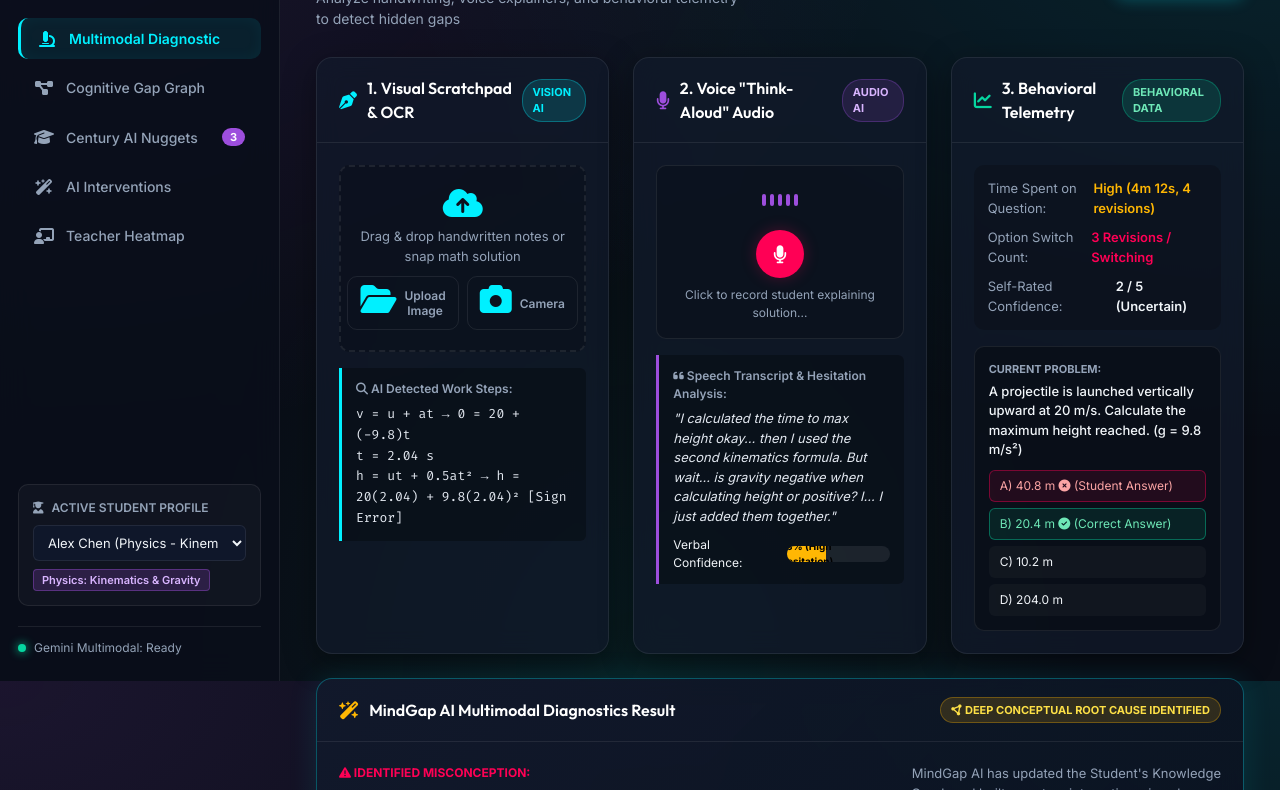
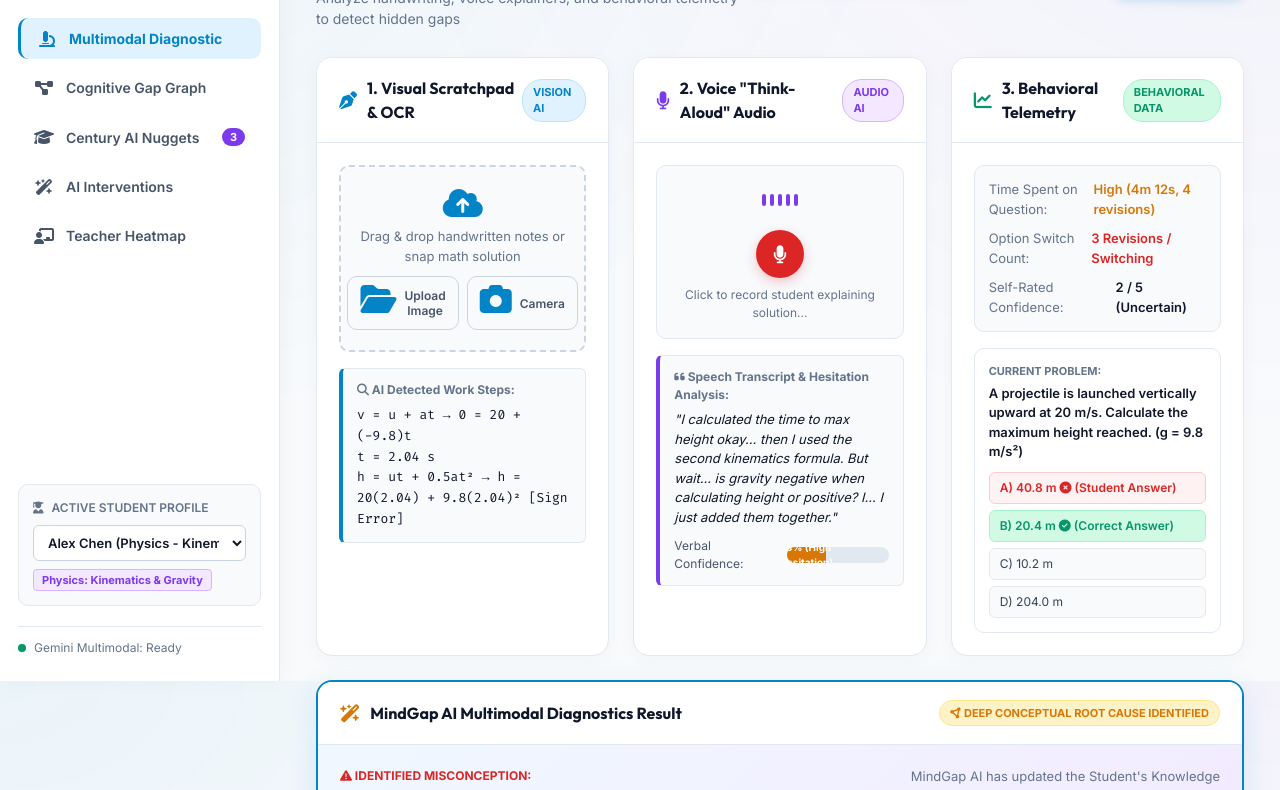
Before and after one commit to nikhilwagh77/MindGapAi, a website: page index.html in a window 1280 px wide. Shown: the part 119-909 px from the top of the page. Drawn offline with nearby package versions, Linux system fonts and the light colour scheme.

Commit message:
Convert MindGap AI dashboard theme to Light Mode matching landing page

```diff
--- a/index.html
+++ b/index.html
@@ -20,7 +20,7 @@
     <!-- Custom CSS -->
     <link rel="stylesheet" href="styles.css">
 </head>
-<body class="dark-theme">
+<body class="light-theme">
     <!-- App Container -->
     <div id="app" class="app-container">
 
--- a/styles.css
+++ b/styles.css
@@ -1,29 +1,29 @@
 /* ----------------------------------------------------
-   MindGap AI - Dark Mode Glassmorphism Design System
+   MindGap AI - Bright Light Theme Design System
    Team CodeSmiths
    ---------------------------------------------------- */
 
 :root {
-    --bg-dark: #090d16;
-    --bg-card: rgba(18, 26, 44, 0.7);
-    --bg-card-hover: rgba(26, 38, 64, 0.85);
-    --border-card: rgba(255, 255, 255, 0.08);
-    --border-highlight: rgba(0, 240, 255, 0.3);
+    --bg-dark: #f8fafc;
+    --bg-card: #ffffff;
+    --bg-card-hover: #f1f5f9;
+    --border-card: #e2e8f0;
+    --border-highlight: #bae6fd;
 
-    --primary: #00f0ff;
-    --primary-glow: rgba(0, 240, 255, 0.25);
-    --accent-purple: #9d4edd;
-    --accent-purple-glow: rgba(157, 78, 221, 0.25);
-    --accent-gold: #ffb703;
-    --accent-gold-glow: rgba(255, 183, 3, 0.25);
-    --accent-emerald: #06d6a0;
-    --accent-emerald-glow: rgba(6, 214, 160, 0.25);
-    --accent-danger: #ff0055;
-    --accent-danger-glow: rgba(255, 0, 85, 0.25);
+    --primary: #0284c7;
+    --primary-glow: rgba(2, 132, 199, 0.15);
+    --accent-purple: #7c3aed;
+    --accent-purple-glow: rgba(124, 58, 237, 0.15);
+    --accent-gold: #d97706;
+    --accent-gold-glow: rgba(217, 119, 6, 0.15);
+    --accent-emerald: #059669;
+    --accent-emerald-glow: rgba(5, 150, 105, 0.15);
+    --accent-danger: #dc2626;
+    --accent-danger-glow: rgba(220, 38, 38, 0.15);
 
-    --text-main: #f1f5f9;
-    --text-muted: #94a3b8;
-    --text-dark: #64748b;
+    --text-main: #0f172a;
+    --text-muted: #64748b;
+    --text-dark: #475569;
 
     --font-heading: 'Outfit', -apple-system, sans-serif;
     --font-body: 'Inter', -apple-system, sans-serif;
@@ -41,14 +41,13 @@
     box-sizing: border-box;
 }
 
-body.dark-theme {
-    background-color: var(--bg-dark);
+body, body.light-theme, body.dark-theme {
+    background-color: #f8fafc;
     background-image:
-        radial-gradient(at 0% 0%, rgba(157, 78, 221, 0.12) 0px, transparent 50%),
-        radial-gradient(at 100% 0%, rgba(0, 240, 255, 0.1) 0px, transparent 50%),
-        radial-gradient(at 50% 100%, rgba(6, 214, 160, 0.08) 0px, transparent 50%);
+        radial-gradient(at 0% 0%, rgba(2, 132, 199, 0.05) 0px, transparent 50%),
+        radial-gradient(at 100% 0%, rgba(124, 58, 237, 0.04) 0px, transparent 50%);
     background-attachment: fixed;
-    color: var(--text-main);
+    color: #0f172a;
     font-family: var(--font-body);
     line-height: 1.5;
     min-height: 100vh;
@@ -64,9 +63,9 @@ body.dark-theme {
 /* Sidebar Styling */
 .sidebar {
     width: var(--sidebar-width);
-    background: rgba(10, 15, 26, 0.85);
-    backdrop-filter: blur(16px);
-    border-right: 1px solid var(--border-card);
+    background: #ffffff;
+    border-right: 1px solid #e2e8f0;
+    box-shadow: 4px 0 20px rgba(0, 0, 0, 0.03);
     padding: 24px 18px;
     display: flex;
     flex-direction: column;
@@ -80,7 +79,7 @@ body.dark-theme {
     align-items: center;
     gap: 12px;
     padding-bottom: 24px;
-    border-bottom: 1px solid var(--border-card);
+    border-bottom: 1px solid #e2e8f0;
     margin-bottom: 24px;
 }
 
@@ -98,7 +97,7 @@ body.dark-theme {
     width: 100%;
     height: 100%;
     object-fit: contain;
-    filter: drop-shadow(0 0 8px rgba(0, 240, 255, 0.4));
+    filter: drop-shadow(0 2px 8px rgba(2, 132, 199, 0.2));
     transition: transform 0.3s ease;
 }
 
@@ -111,7 +110,7 @@ body.dark-theme {
     font-weight: 800;
     font-size: 20px;
     letter-spacing: -0.5px;
-    color: #fff;
+    color: #0f172a;
 }
 
 .badge-ai {
@@ -146,12 +145,12 @@ body.dark-theme {
     background: transparent;
     border: none;
     border-radius: var(--radius-md);
-    color: var(--text-muted);
+    color: #475569;
     font-family: var(--font-body);
     font-size: 14px;
-    font-weight: 500;
+    font-weight: 600;
     cursor: pointer;
-    transition: all 0.25s ease;
+    transition: all 0.2s ease;
     text-align: left;
     position: relative;
 }
@@ -163,16 +162,16 @@ body.dark-theme {
 }
 
 .nav-item:hover {
-    color: #fff;
-    background: rgba(255, 255, 255, 0.05);
+    color: var(--primary);
+    background: #f1f5f9;
 }
 
 .nav-item.active {
     color: var(--primary);
-    background: rgba(0, 240, 255, 0.08);
+    background: #e0f2fe;
     border-left: 3px solid var(--primary);
-    font-weight: 600;
-    box-shadow: inset 0 0 15px rgba(0, 240, 255, 0.05);
+    font-weight: 700;
+    box-shadow: none;
 }
 
 .badge-count {
@@ -187,8 +186,8 @@ body.dark-theme {
 
 /* Profile Selector in Sidebar */
 .student-profile-selector {
-    background: rgba(255, 255, 255, 0.03);
-    border: 1px solid var(--border-card);
+    background: #f8fafc;
+    border: 1px solid #e2e8f0;
     border-radius: var(--radius-md);
     padding: 14px;
     margin-top: 20px;
@@ -208,15 +207,16 @@ body.dark-theme {
 
 .custom-select {
     width: 100%;
-    background: #0f172a;
-    color: var(--text-main);
-    border: 1px solid var(--border-card);
+    background: #ffffff;
+    color: #0f172a;
+    border: 1px solid #cbd5e1;
     border-radius: var(--radius-sm);
     padding: 8px 10px;
     font-family: var(--font-body);
     font-size: 13px;
     outline: none;
     cursor: pointer;
+    font-weight: 600;
 }
 
 .custom-select:focus {
@@ -226,18 +226,18 @@ body.dark-theme {
 .subject-tag {
     margin-top: 8px;
     display: inline-block;
-    background: rgba(157, 78, 221, 0.2);
-    border: 1px solid rgba(157, 78, 221, 0.4);
-    color: #d8b4fe;
+    background: #f3e8ff;
+    border: 1px solid #d8b4fe;
+    color: #7c3aed;
     font-size: 11px;
-    font-weight: 600;
+    font-weight: 700;
     padding: 2px 8px;
     border-radius: 4px;
 }
 
 .sidebar-footer {
     padding-top: 12px;
-    border-top: 1px solid var(--border-card);
+    border-top: 1px solid #e2e8f0;
 }
 
 .api-status {
@@ -257,7 +257,7 @@ body.dark-theme {
 
 .status-dot.online {
     background: var(--accent-emerald);
-    box-shadow: 0 0 10px var(--accent-emerald);
+    box-shadow: 0 0 10px var(--accent-emerald-glow);
 }
 
 /* Main Content Area */
@@ -279,8 +279,8 @@ body.dark-theme {
 .top-header h1 {
     font-family: var(--font-heading);
     font-size: 26px;
-    font-weight: 700;
-    color: #fff;
+    font-weight: 800;
+    color: #0f172a;
 }
 
 .text-muted {
@@ -295,37 +295,41 @@ body.dark-theme {
 }
 
 .telemetry-badge {
-    background: rgba(255, 255, 255, 0.04);
-    border: 1px solid var(--border-card);
+    background: #ffffff;
+    border: 1px solid #e2e8f0;
     padding: 8px 14px;
     border-radius: var(--radius-md);
     font-size: 13px;
     display: flex;
     align-items: center;
     gap: 8px;
+    color: #475569;
+    font-weight: 600;
+    box-shadow: 0 2px 6px rgba(0,0,0,0.02);
 }
 
-/* Cards & Glassmorphism */
+/* Cards & Light Theme Elevation */
 .glass-card {
-    background: var(--bg-card);
-    backdrop-filter: blur(12px);
-    border: 1px solid var(--border-card);
+    background: #ffffff;
+    border: 1px solid #e2e8f0;
     border-radius: var(--radius-lg);
-    box-shadow: 0 8px 32px 0 rgba(0, 0, 0, 0.37);
-    transition: transform 0.2s ease, border-color 0.2s ease;
+    box-shadow: 0 4px 20px rgba(0, 0, 0, 0.03);
+    transition: transform 0.2s ease, box-shadow 0.2s ease;
     overflow: hidden;
 }
 
 .glass-card:hover {
-    border-color: rgba(255, 255, 255, 0.15);
+    border-color: #cbd5e1;
+    box-shadow: 0 8px 24px rgba(0, 0, 0, 0.06);
 }
 
 .card-header {
     padding: 18px 22px;
-    border-bottom: 1px solid var(--border-card);
+    border-bottom: 1px solid #e2e8f0;
     display: flex;
     justify-content: space-between;
     align-items: center;
+    background: #ffffff;
 }
 
 .card-title {
@@ -337,8 +341,8 @@ body.dark-theme {
 .card-title h3 {
     font-family: var(--font-heading);
     font-size: 16px;
-    font-weight: 600;
-    color: #fff;
+    font-weight: 700;
+    color: #0f172a;
 }
 
 .card-title i {
@@ -362,28 +366,28 @@ body.dark-theme {
     font-weight: 700;
     padding: 4px 10px;
     border-radius: 20px;
-    background: rgba(0, 240, 255, 0.15);
+    background: #e0f2fe;
     color: var(--primary);
-    border: 1px solid rgba(0, 240, 255, 0.3);
+    border: 1px solid #bae6fd;
     text-transform: uppercase;
 }
 
 .badge-purple {
-    background: rgba(157, 78, 221, 0.15);
-    color: #d8b4fe;
-    border-color: rgba(157, 78, 221, 0.3);
+    background: #f3e8ff;
+    color: #7c3aed;
+    border-color: #d8b4fe;
 }
 
 .badge-gold {
-    background: rgba(255, 183, 3, 0.15);
-    color: #fde047;
-    border-color: rgba(255, 183, 3, 0.3);
+    background: #fef3c7;
+    color: #d97706;
+    border-color: #fde68a;
 }
 
 .badge-emerald {
-    background: rgba(6, 214, 160, 0.15);
-    color: #6ee7b7;
-    border-color: rgba(6, 214, 160, 0.3);
+    background: #d1fae5;
+    color: #059669;
+    border-color: #a7f3d0;
 }
 
 /* Layout Grids */
@@ -415,46 +419,47 @@ body.dark-theme {
 }
 
 .btn-primary {
-    background: linear-gradient(135deg, var(--primary), #00b4d8);
-    color: #04111d;
-    box-shadow: 0 4px 15px var(--primary-glow);
+    background: linear-gradient(135deg, #0284c7, #0369a1);
+    color: #ffffff;
+    box-shadow: 0 4px 12px rgba(2, 132, 199, 0.25);
 }
 
 .btn-primary:hover {
     transform: translateY(-2px);
-    box-shadow: 0 6px 20px var(--primary-glow);
+    box-shadow: 0 6px 18px rgba(2, 132, 199, 0.35);
 }
 
 .btn-secondary {
-    background: rgba(255, 255, 255, 0.08);
-    color: var(--text-main);
-    border: 1px solid var(--border-card);
+    background: #f1f5f9;
+    color: #0f172a;
+    border: 1px solid #cbd5e1;
 }
 
 .btn-secondary:hover {
-    background: rgba(255, 255, 255, 0.15);
+    background: #e2e8f0;
 }
 
 .btn-accent {
-    background: linear-gradient(135deg, var(--accent-purple), #7209b7);
-    color: #fff;
-    box-shadow: 0 4px 15px var(--accent-purple-glow);
+    background: linear-gradient(135deg, #7c3aed, #6d28d9);
+    color: #ffffff;
+    box-shadow: 0 4px 12px rgba(124, 58, 237, 0.25);
 }
 
 .btn-accent:hover {
     transform: translateY(-2px);
-    box-shadow: 0 6px 20px var(--accent-purple-glow);
+    box-shadow: 0 6px 18px rgba(124, 58, 237, 0.35);
 }
 
 .btn-outline {
     background: transparent;
-    border: 1px solid var(--border-card);
-    color: var(--text-muted);
+    border: 1px solid #cbd5e1;
+    color: #475569;
 }
 
 .btn-outline:hover {
     border-color: var(--primary);
-    color: #fff;
+    color: var(--primary);
+    background: #f0f9ff;
 }
 
 .btn-sm {
@@ -474,8 +479,8 @@ body.dark-theme {
 
 .btn-danger {
     background: var(--accent-danger);
-    color: #fff;
-    box-shadow: 0 0 15px var(--accent-danger-glow);
+    color: #ffffff;
+    box-shadow: 0 4px 12px rgba(220, 38, 38, 0.25);
 }
 
 .btn-group {
@@ -493,13 +498,13 @@ body.dark-theme {
 .btn-close {
     background: transparent;
     border: none;
-    color: var(--text-muted);
+    color: #64748b;
     font-size: 16px;
     cursor: pointer;
 }
 
 .btn-close:hover {
-    color: #fff;
+    color: #0f172a;
 }
 
 /* Tabs Toggle */
@@ -519,21 +524,22 @@ body.dark-theme {
 
 /* Upload Zone */
 .upload-zone {
-    border: 2px dashed var(--border-card);
+    border: 2px dashed #cbd5e1;
     border-radius: var(--radius-md);
     padding: 20px;
     text-align: center;
-    background: rgba(0, 0, 0, 0.2);
+    background: #f8fafc;
     min-height: 160px;
     display: flex;
     align-items: center;
     justify-content: center;
     position: relative;
-    transition: border-color 0.2s ease;
+    transition: border-color 0.2s ease, background 0.2s ease;
 }
 
 .upload-zone:hover {
     border-color: var(--primary);
+    background: #f0f9ff;
 }
 
 .file-input {
@@ -569,6 +575,7 @@ body.dark-theme {
     top: 6px;
     right: 6px;
     background: rgba(0,0,0,0.7);
+    color: #fff;
     border-radius: 50%;
     width: 24px;
     height: 24px;
@@ -577,33 +584,35 @@ body.dark-theme {
 /* OCR Extracted Output */
 .ocr-extracted-box {
     margin-top: 16px;
-    background: rgba(0, 0, 0, 0.3);
-    border-left: 3px solid var(--primary);
+    background: #f8fafc;
+    border: 1px solid #e2e8f0;
+    border-left-width: 4px;
+    border-left-color: var(--primary);
     padding: 12px 14px;
-    border-radius: 0 var(--radius-sm) var(--radius-sm) 0;
+    border-radius: var(--radius-sm);
 }
 
 .box-label {
     font-size: 12px;
     color: var(--text-muted);
-    font-weight: 600;
+    font-weight: 700;
     margin-bottom: 6px;
 }
 
 .ocr-text {
     font-family: var(--font-mono);
     font-size: 13px;
-    color: #e2e8f0;
+    color: #0f172a;
     line-height: 1.6;
 }
 
 /* Audio Recorder Box */
 .audio-recorder-box {
-    background: rgba(0, 0, 0, 0.2);
+    background: #f8fafc;
     border-radius: var(--radius-md);
     padding: 16px;
     text-align: center;
-    border: 1px solid var(--border-card);
+    border: 1px solid #e2e8f0;
 }
 
 .mic-visualizer {
@@ -651,16 +660,17 @@ body.dark-theme {
 
 .transcript-box {
     margin-top: 16px;
-    background: rgba(0, 0, 0, 0.3);
-    border-left: 3px solid var(--accent-purple);
+    background: #f8fafc;
+    border: 1px solid #e2e8f0;
+    border-left: 4px solid var(--accent-purple);
     padding: 12px 14px;
-    border-radius: 0 var(--radius-sm) var(--radius-sm) 0;
+    border-radius: var(--radius-sm);
 }
 
 .transcript-text {
     font-size: 13px;
     font-style: italic;
-    color: #e2e8f0;
+    color: #0f172a;
     margin-bottom: 10px;
 }
 
@@ -669,12 +679,13 @@ body.dark-theme {
     align-items: center;
     gap: 10px;
     font-size: 12px;
+    color: #475569;
 }
 
 .progress-bar {
     flex-grow: 1;
     height: 16px;
-    background: rgba(255, 255, 255, 0.08);
+    background: #e2e8f0;
     border-radius: 8px;
     overflow: hidden;
 }
@@ -686,7 +697,7 @@ body.dark-theme {
     display: flex;
     align-items: center;
     justify-content: center;
-    color: #000;
+    color: #ffffff;
 }
 
 .progress-fill.warning {
@@ -698,7 +709,8 @@ body.dark-theme {
     display: flex;
     flex-direction: column;
     gap: 10px;
-    background: rgba(0,0,0,0.2);
+    background: #f8fafc;
+    border: 1px solid #e2e8f0;
     padding: 14px;
     border-radius: var(--radius-md);
     margin-bottom: 16px;
@@ -716,14 +728,15 @@ body.dark-theme {
 
 .metric-val {
     font-weight: 600;
+    color: #0f172a;
 }
 
 .text-warning { color: var(--accent-gold); }
 .text-danger { color: var(--accent-danger); }
 
 .question-preview {
-    background: rgba(0,0,0,0.3);
-    border: 1px solid var(--border-card);
+    background: #ffffff;
+    border: 1px solid #e2e8f0;
     border-radius: var(--radius-md);
     padding: 14px;
 }
@@ -738,7 +751,8 @@ body.dark-theme {
 
 .q-text {
     font-size: 13px;
-    font-weight: 500;
+    font-weight: 600;
+    color: #0f172a;
     margin-bottom: 10px;
 }
 
@@ -752,41 +766,44 @@ body.dark-theme {
     font-size: 12px;
     padding: 6px 10px;
     border-radius: var(--radius-sm);
-    background: rgba(255,255,255,0.03);
-    border: 1px solid transparent;
+    background: #f8fafc;
+    border: 1px solid #e2e8f0;
+    color: #334155;
 }
 
 .q-opt.incorrect {
-    border-color: rgba(255,0,85,0.4);
-    background: rgba(255,0,85,0.1);
-    color: #fca5a5;
+    border-color: #fecaca;
+    background: #fef2f2;
+    color: #dc2626;
+    font-weight: 600;
 }
 
 .q-opt.correct {
-    border-color: rgba(6,214,160,0.4);
-    background: rgba(6,214,160,0.1);
-    color: #6ee7b7;
+    border-color: #a7f3d0;
+    background: #d1fae5;
+    color: #059669;
+    font-weight: 600;
 }
 
 /* Highlight Output Card */
 .highlight-card {
-    border: 1px solid var(--border-highlight);
-    background: linear-gradient(135deg, rgba(18, 26, 44, 0.9), rgba(10, 18, 32, 0.95));
-    box-shadow: 0 0 30px rgba(0, 240, 255, 0.1);
+    border: 2px solid var(--primary);
+    background: linear-gradient(135deg, #f0f9ff, #f3e8ff);
+    box-shadow: 0 8px 30px rgba(2, 132, 199, 0.12);
 }
 
 .gap-summary-box h4 {
     font-family: var(--font-heading);
     font-size: 20px;
-    font-weight: 700;
-    color: #fff;
+    font-weight: 800;
+    color: #0f172a;
     margin-top: 6px;
     margin-bottom: 8px;
 }
 
 .gap-summary-box p {
     font-size: 14px;
-    color: var(--text-muted);
+    color: #475569;
     line-height: 1.6;
     margin-bottom: 14px;
 }
@@ -801,9 +818,11 @@ body.dark-theme {
     display: flex;
     gap: 20px;
     font-size: 13px;
-    background: rgba(0,0,0,0.3);
+    background: #ffffff;
+    border: 1px solid #bae6fd;
     padding: 10px 14px;
     border-radius: var(--radius-sm);
+    color: #0f172a;
 }
 
 .action-box {
@@ -837,6 +856,8 @@ body.dark-theme {
     display: flex;
     gap: 16px;
     font-size: 12px;
+    color: #475569;
+    font-weight: 600;
 }
 
 .legend-item {
@@ -853,7 +874,7 @@ body.dark-theme {
 
 .dot.green { background: var(--accent-emerald); }
 .dot.yellow { background: var(--accent-gold); }
-.dot.red { background: var(--accent-danger); box-shadow: 0 0 10px var(--accent-danger); }
+.dot.red { background: var(--accent-danger); box-shadow: 0 0 10px rgba(220, 38, 38, 0.3); }
 
 .dot.blink {
     animation: blinkGlow 1.2s infinite alternate;
@@ -868,7 +889,9 @@ body.dark-theme {
     flex-grow: 1;
     position: relative;
     padding: 0;
-    background: rgba(5, 8, 15, 0.6);
+    background: #ffffff;
+    border: 1px solid #e2e8f0;
+    border-radius: var(--radius-md);
 }
 
 .vis-graph {
@@ -892,13 +915,14 @@ body.dark-theme {
 .empty-inspector i {
     font-size: 36px;
     margin-bottom: 12px;
-    color: var(--text-dark);
+    color: #cbd5e1;
 }
 
 .inspector-content h4 {
     font-family: var(--font-heading);
     font-size: 18px;
-    color: #fff;
+    font-weight: 800;
+    color: #0f172a;
     margin-bottom: 10px;
 }
 
@@ -914,7 +938,8 @@ body.dark-theme {
 
 .inspector-section {
     margin-bottom: 16px;
-    background: rgba(0,0,0,0.3);
+    background: #f8fafc;
+    border: 1px solid #e2e8f0;
     padding: 12px;
     border-radius: var(--radius-sm);
 }
@@ -931,6 +956,7 @@ body.dark-theme {
 .inspector-section p {
     font-size: 13px;
     line-height: 1.5;
+    color: #0f172a;
 }
 
 /* Tables */
@@ -944,19 +970,20 @@ body.dark-theme {
     text-align: left;
     padding: 12px 16px;
     color: var(--text-muted);
-    font-weight: 600;
-    border-bottom: 1px solid var(--border-card);
+    font-weight: 700;
+    border-bottom: 2px solid #e2e8f0;
     font-size: 12px;
     text-transform: uppercase;
 }
 
 .custom-table td {
     padding: 14px 16px;
-    border-bottom: 1px solid rgba(255, 255, 255, 0.04);
+    border-bottom: 1px solid #e2e8f0;
+    color: #0f172a;
 }
 
 .custom-table tr:hover td {
-    background: rgba(255, 255, 255, 0.02);
+    background: #f8fafc;
 }
 
 /* Modals */
@@ -966,8 +993,8 @@ body.dark-theme {
     left: 0;
     width: 100vw;
     height: 100vh;
-    background: rgba(0, 0, 0, 0.8);
-    backdrop-filter: blur(10px);
+    background: rgba(15, 23, 42, 0.6);
+    backdrop-filter: blur(8px);
     z-index: 1000;
     display: flex;
     align-items: center;
@@ -975,20 +1002,29 @@ body.dark-theme {
 }
 
 .modal-card {
-    background: var(--bg-dark);
-    border: 1px solid var(--border-card);
+    background: #ffffff;
+    border: 1px solid #e2e8f0;
     border-radius: var(--radius-lg);
     width: 540px;
     max-width: 90vw;
     overflow: hidden;
+    box-shadow: 0 20px 50px rgba(0, 0, 0, 0.15);
 }
 
 .modal-header {
     padding: 16px 20px;
-    border-bottom: 1px solid var(--border-card);
+    border-bottom: 1px solid #e2e8f0;
     display: flex;
     justify-content: space-between;
     align-items: center;
+    background: #ffffff;
+}
+
+.modal-header h3 {
+    font-family: var(--font-heading);
+    font-size: 18px;
+    font-weight: 700;
+    color: #0f172a;
 }
 
 .modal-body {
@@ -999,15 +1035,16 @@ body.dark-theme {
 #webcam-video {
     width: 100%;
     border-radius: var(--radius-md);
-    background: #000;
+    background: #0f172a;
 }
 
 .modal-footer {
     padding: 14px 20px;
-    border-top: 1px solid var(--border-card);
+    border-top: 1px solid #e2e8f0;
     display: flex;
     justify-content: flex-end;
     gap: 12px;
+    background: #f8fafc;
 }
 
 .hidden {
```
Also changed, not shown: js/gap-graph.js (+10 -10 lines).
